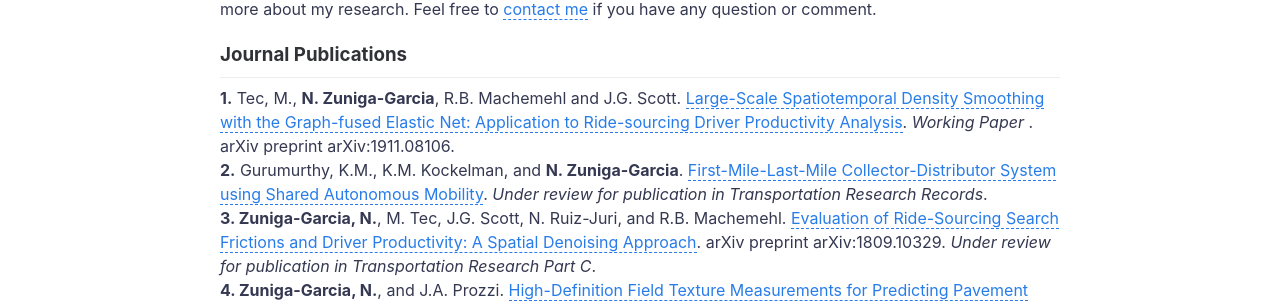
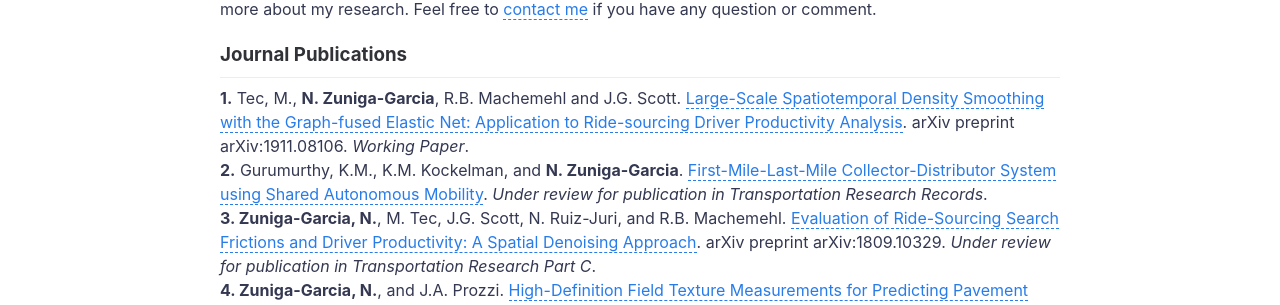
Before and after one commit to nzunigag/nzunigag.github.io, a Jekyll site: the page built from research.md, in a window 1280 px wide and 900 px high. Shown: the part 371-676 px from the top of the window. Built offline with Jekyll 4.4.1, drawn with Linux system fonts in a browser that asks for light colours.

Commit message:
Update research.md

```diff
--- a/research.md
+++ b/research.md
@@ -9,7 +9,7 @@ In this section, you will find preprints of my publications, conference proceedi
 
 ### Journal Publications
 ___
-<b>1.</b> Tec, M., <b>N. Zuniga-Garcia</b>, R.B. Machemehl and J.G. Scott. [Large-Scale Spatiotemporal Density Smoothing with the Graph-fused Elastic Net: Application to Ride-sourcing Driver Productivity Analysis](../research/pub/2019_GFEN.pdf). <i> Working Paper </i>. arXiv preprint arXiv:1911.08106.
+<b>1.</b> Tec, M., <b>N. Zuniga-Garcia</b>, R.B. Machemehl and J.G. Scott. [Large-Scale Spatiotemporal Density Smoothing with the Graph-fused Elastic Net: Application to Ride-sourcing Driver Productivity Analysis](../research/pub/2019_GFEN.pdf).  arXiv preprint arXiv:1911.08106. <i> Working Paper</i>.
 <br>
 <b>2.</b> Gurumurthy, K.M., K.M. Kockelman, and <b>N. Zuniga-Garcia</b>. [First-Mile-Last-Mile Collector-Distributor System using Shared Autonomous Mobility](../research/pub/2020_FMLM.pdf). <i> Under review for publication in Transportation Research Records</i>.
 <br>
```
